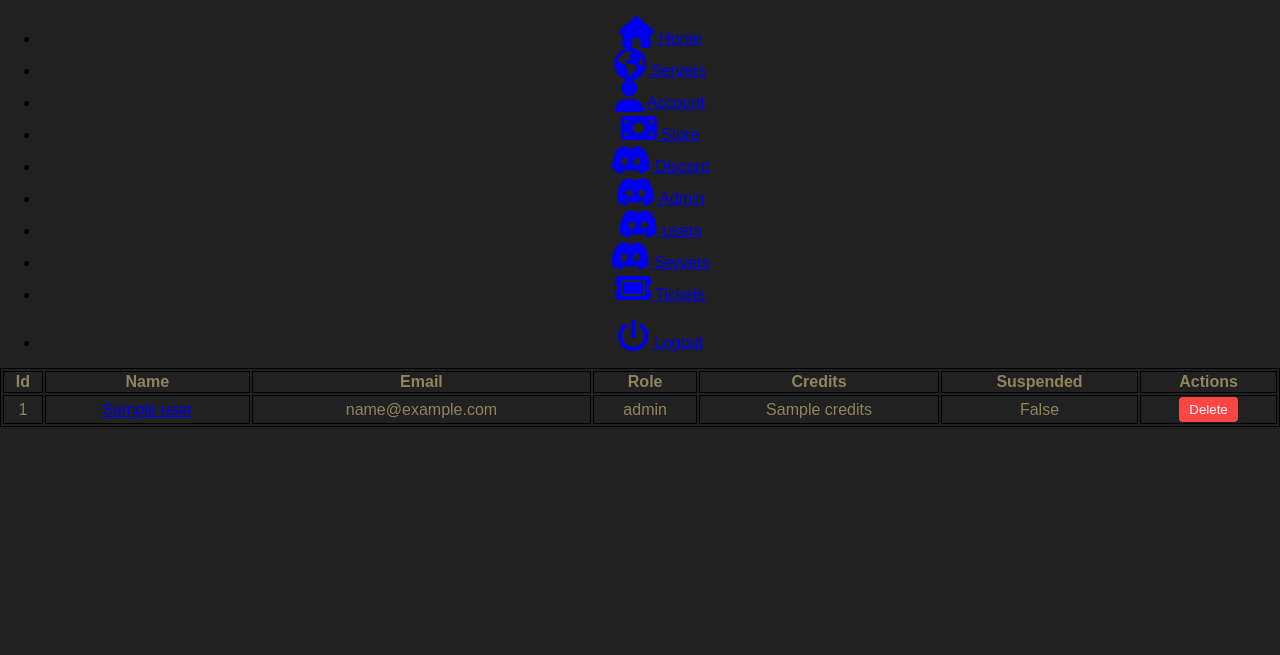
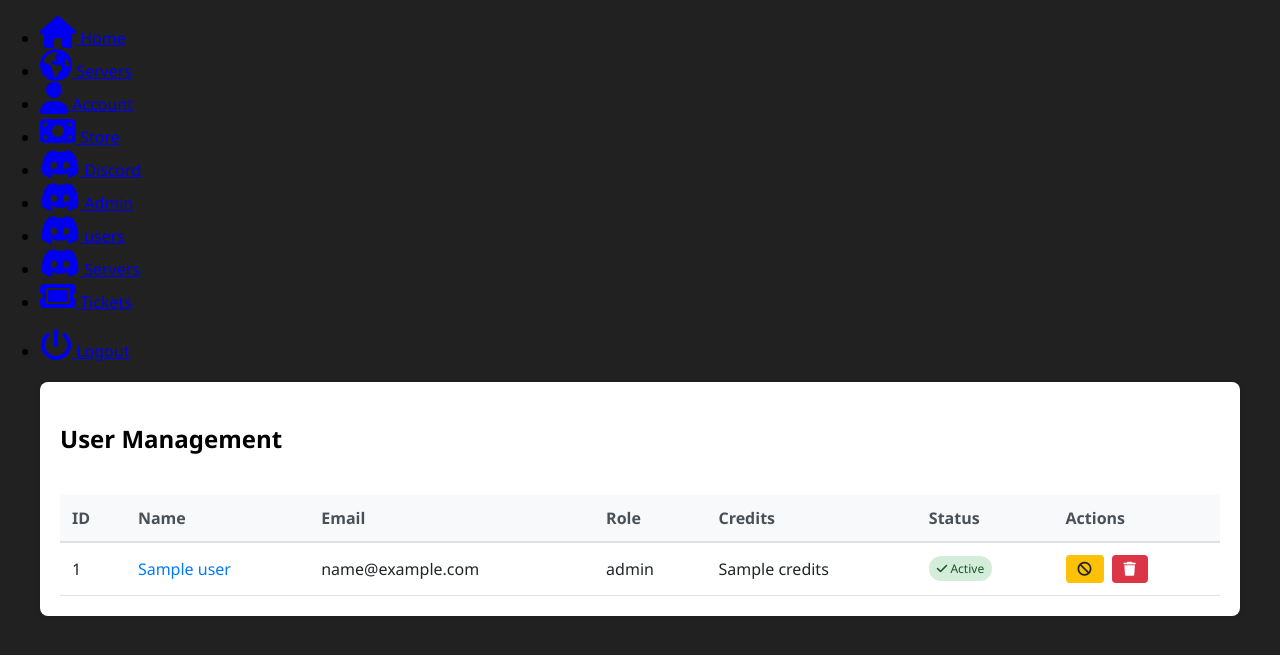
Before and after one commit to Lunes-Hosting/controlpanel, a Flask app: template templates/admin/users.html in a window 1280 px wide. Shown: the top 655 px of the page. Run offline with Flask 3, Linux system fonts and the light colour scheme; the template is opened without the code that fills it: most values are stand-ins (such as "Sample title", 1, 10 or a date in 2020); parts of the project's set-up code (start-up, migrations or seed data) failed here and were passed over; some libraries are stand-ins or nearby versions.

Commit message:
added user suspensions to admin dashboard

```diff
--- a/templates/admin/users.html
+++ b/templates/admin/users.html
@@ -1,30 +1,153 @@
 <!DOCTYPE html>
 <html>
 <head>
-    <title>Servers</title>
+    <title>Admin - Users</title>
     <link rel="icon" type="image/png" href="{{ url_for('static', filename='images/Luneslogo.png') }}">
-    <link rel="stylesheet" type="text/css" href="{{ url_for('static', filename='css/admin_users.css') }}">
+    <link rel="stylesheet" href="https://cdnjs.cloudflare.com/ajax/libs/font-awesome/6.0.0/css/all.min.css">
+    <style>
+        body {
+            font-family: 'Segoe UI', Tahoma, Geneva, Verdana, sans-serif;
+            background-color: #f8f9fa;
+            margin: 0;
+            padding: 0;
+        }
+
+        .container {
+            max-width: 1200px;
+            margin: 20px auto;
+            padding: 0 20px;
+        }
+
+        .card {
+            background: white;
+            border-radius: 8px;
+            box-shadow: 0 2px 4px rgba(0,0,0,0.1);
+            padding: 20px;
+            margin-bottom: 20px;
+        }
+
+        .alert {
+            padding: 12px 20px;
+            margin-bottom: 20px;
+            border-radius: 4px;
+        }
+
+        .alert-info {
+            background-color: #cce5ff;
+            border: 1px solid #b8daff;
+            color: #004085;
+        }
+
+        .table-responsive {
+            overflow-x: auto;
+        }
+
+        table {
+            width: 100%;
+            border-collapse: collapse;
+            margin-top: 20px;
+            background: white;
+        }
+
+        th {
+            background-color: #f8f9fa;
+            padding: 12px;
+            text-align: left;
+            font-weight: 600;
+            color: #495057;
+            border-bottom: 2px solid #dee2e6;
+        }
+
+        td {
+            padding: 12px;
+            border-bottom: 1px solid #dee2e6;
+            color: #212529;
+        }
+
+        tr:hover {
+            background-color: #f8f9fa;
+        }
+
+        .btn {
+            display: inline-block;
+            padding: 6px 12px;
+            border-radius: 4px;
+            font-size: 14px;
+            font-weight: 500;
+            text-decoration: none;
+            cursor: pointer;
+            border: none;
+            transition: background-color 0.2s;
+        }
+
+        .btn-danger {
+            background-color: #dc3545;
+            color: white;
+        }
+
+        .btn-danger:hover {
+            background-color: #c82333;
+        }
+
+        .btn-warning {
+            background-color: #ffc107;
+            color: #212529;
+        }
+
+        .btn-warning:hover {
+            background-color: #e0a800;
+        }
+
+        .btn-success {
+            background-color: #28a745;
+            color: white;
+        }
+
+        .btn-success:hover {
+            background-color: #218838;
+        }
+
+        .status-badge {
+            display: inline-block;
+            padding: 4px 8px;
+            border-radius: 12px;
+            font-size: 12px;
+            font-weight: 500;
+        }
+
+        .status-active {
+            background-color: #d4edda;
+            color: #155724;
+        }
+
+        .status-suspended {
+            background-color: #f8d7da;
+            color: #721c24;
+        }
+
+        .action-buttons {
+            display: flex;
+            gap: 8px;
+        }
+
+        .user-link {
+            color: #007bff;
+            text-decoration: none;
+            font-weight: 500;
+        }
+
+        .user-link:hover {
+            text-decoration: underline;
+        }
+    </style>
 </head>
 <body>
-<style>
-    table, th, td {
-      border:1px solid black;
-    }
-    .delete-btn {
-        background-color: #ff4444;
-        color: white;
-        border: none;
-        padding: 5px 10px;
-        border-radius: 4px;
-        cursor: pointer;
-    }
-    .delete-btn:hover {
-        background-color: #cc0000;
-    }
-</style>
     {% include 'admin/admin_taskbar.html' %}
 
-    <div class="users-container">
+    <div class="container">
+        <div class="card">
+            <h2>User Management</h2>
+
             {% with messages = get_flashed_messages() %}
                 {% if messages %}
                     {% for message in messages %}
@@ -33,37 +156,69 @@
                 {% endif %}
             {% endwith %}
 
-        <table style="width:100%">
+            <div class="table-responsive">
+                <table>
+                    <thead>
                         <tr>
-              <th>Id</th>
+                            <th>ID</th>
                             <th>Name</th>
                             <th>Email</th>
                             <th>Role</th>
                             <th>Credits</th>
-              <th>Suspended</th>
+                            <th>Status</th>
                             <th>Actions</th>
                         </tr>
+                    </thead>
+                    <tbody>
                         {% for user in users %}
                             <tr>
                                 <td>{{ user['id'] }}</td>
-                    <td><a href="{{ url_for('admin.admin_user', user_id=user['panel_id']) }}">{{ user['name'] }}</a></td>
+                                <td>
+                                    <a href="{{ url_for('admin.admin_user', user_id=user['panel_id']) }}" class="user-link">
+                                        {{ user['name'] }}
+                                    </a>
+                                </td>
                                 <td>{{ user['email'] }}</td>
                                 <td>{{ user['role'] }}</td>
                                 <td>{{ user['credits'] }}</td>
+                                <td>
                                     {% if user['suspended'] == 1 %}
-                        <td>True</td>
+                                        <span class="status-badge status-suspended">
+                                            <i class="fas fa-ban"></i> Suspended
+                                        </span>
                                     {% else %}
-                        <td>False</td>
+                                        <span class="status-badge status-active">
+                                            <i class="fas fa-check"></i> Active
+                                        </span>
                                     {% endif %}
+                                </td>
                                 <td>
-                        <form action="{{ url_for('admin.admin_delete_user', user_id=user['id']) }}" method="POST" style="display: inline;" onsubmit="return confirm('Are you sure you want to delete this user? This will delete all their servers, tickets, and data.');">
-                            <button type="submit" class="delete-btn">Delete</button>
+                                    <div class="action-buttons">
+                                        <form action="{{ url_for('admin.admin_toggle_suspension', user_id=user['id']) }}" method="POST" style="display: inline;">
+                                            {% if user['suspended'] == 1 %}
+                                                <button type="submit" class="btn btn-success" title="Unsuspend User">
+                                                    <i class="fas fa-unlock"></i>
+                                                </button>
+                                            {% else %}
+                                                <button type="submit" class="btn btn-warning" title="Suspend User" onclick="return confirm('Are you sure you want to suspend this user?');">
+                                                    <i class="fas fa-ban"></i>
+                                                </button>
+                                            {% endif %}
                                         </form>
+
+                                        <form action="{{ url_for('admin.admin_delete_user', user_id=user['id']) }}" method="POST" style="display: inline;">
+                                            <button type="submit" class="btn btn-danger" title="Delete User" onclick="return confirm('Are you sure you want to delete this user? This will delete all their servers, tickets, and data.');">
+                                                <i class="fas fa-trash"></i>
+                                            </button>
+                                        </form>
+                                    </div>
                                 </td>
                             </tr>
                         {% endfor %}
+                    </tbody>
                 </table>
             </div>
-
+        </div>
+    </div>
 </body>
 </html>
```
Also changed, not shown: Routes/Admin.py (+52 -0 lines). Lines whose indentation alone changed are shown as unchanged.
